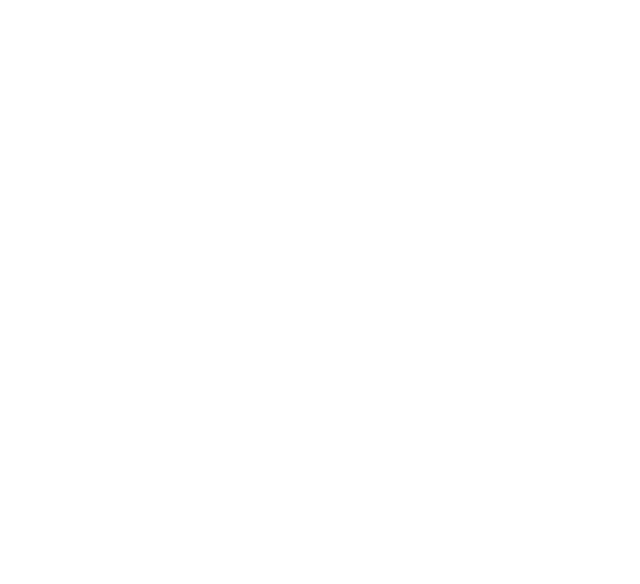
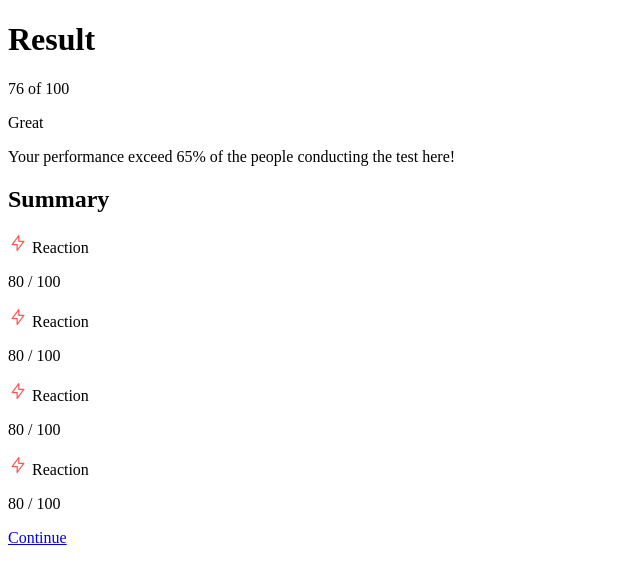
Before and after one commit to NozaninAbdujabborova/the__Result-App__09, a plain HTML site: page index.html in a window 1280 px wide. Shown: the whole page, without its empty margins (0-640 px from the left). Drawn offline with Linux system fonts and the light colour scheme.

Commit message:
add html structura

```diff
--- a/index.html
+++ b/index.html
@@ -9,5 +9,71 @@
 </head>
 <body>
 
+
+    <main>
+
+        <div class="result-card">
+            <div class="result-score">
+                <h1 class="result-score__title">Result</h1>
+                <p class="result-score__num">76 <span class="result-score__points">of 100</span></p>
+                <p class="result-score__subtitle">Great</p>
+                <p class="result-score__text">Your performance exceed 65% of the people conducting the test here!</p>
+            </div>
+            <div class="result-summary">
+                <h2 class="result-summary__title">Summary</h2>
+
+                <div class="result-summary__card">
+                    <div class="result-summary__item">
+                        <div class="result-summary__name">
+                            <svg xmlns="http://www.w3.org/2000/svg" width="20" height="20" viewBox="0 0 20 20" fill="none">
+                                <path d="M10.8333 8.33333V2.5L4.16666 11.6667H9.16666V17.5L15.8333 8.33333H10.8333Z" stroke="#FF5555" stroke-width="1.25" stroke-linecap="round" stroke-linejoin="round"/>
+                            </svg>
+                            <span class="result-summary__text">Reaction</span>
+                        </div>
+                        <div class="result-summary__score">
+                            <p class="result-summary__point"> 80 <span class="result-summary__100">/ 100</span></p>
+                        </div>
+                    </div>
+                    <div class="result-summary__item">
+                        <div class="result-summary__name">
+                            <svg xmlns="http://www.w3.org/2000/svg" width="20" height="20" viewBox="0 0 20 20" fill="none">
+                                <path d="M10.8333 8.33333V2.5L4.16666 11.6667H9.16666V17.5L15.8333 8.33333H10.8333Z" stroke="#FF5555" stroke-width="1.25" stroke-linecap="round" stroke-linejoin="round"/>
+                            </svg>
+                            <span class="result-summary__text">Reaction</span>
+                        </div>
+                        <div class="result-summary__score">
+                            <p class="result-summary__point"> 80 <span class="result-summary__100">/ 100</span></p>
+                        </div>
+                    </div>
+                    <div class="result-summary__item">
+                        <div class="result-summary__name">
+                            <svg xmlns="http://www.w3.org/2000/svg" width="20" height="20" viewBox="0 0 20 20" fill="none">
+                                <path d="M10.8333 8.33333V2.5L4.16666 11.6667H9.16666V17.5L15.8333 8.33333H10.8333Z" stroke="#FF5555" stroke-width="1.25" stroke-linecap="round" stroke-linejoin="round"/>
+                            </svg>
+                            <span class="result-summary__text">Reaction</span>
+                        </div>
+                        <div class="result-summary__score">
+                            <p class="result-summary__point"> 80 <span class="result-summary__100">/ 100</span></p>
+                        </div>
+                    </div>
+                    <div class="result-summary__item">
+                        <div class="result-summary__name">
+                            <svg xmlns="http://www.w3.org/2000/svg" width="20" height="20" viewBox="0 0 20 20" fill="none">
+                                <path d="M10.8333 8.33333V2.5L4.16666 11.6667H9.16666V17.5L15.8333 8.33333H10.8333Z" stroke="#FF5555" stroke-width="1.25" stroke-linecap="round" stroke-linejoin="round"/>
+                            </svg>
+                            <span class="result-summary__text">Reaction</span>
+                        </div>
+                        <div class="result-summary__score">
+                            <p class="result-summary__point"> 80 <span class="result-summary__100">/ 100</span></p>
+                        </div>
+                    </div>
+                </div>
+
+                <a href="#!" class="result-summary__btn">Continue</a>
+            </div>
+        </div>
+
+    </main>
+
 </body>
 </html>
```
